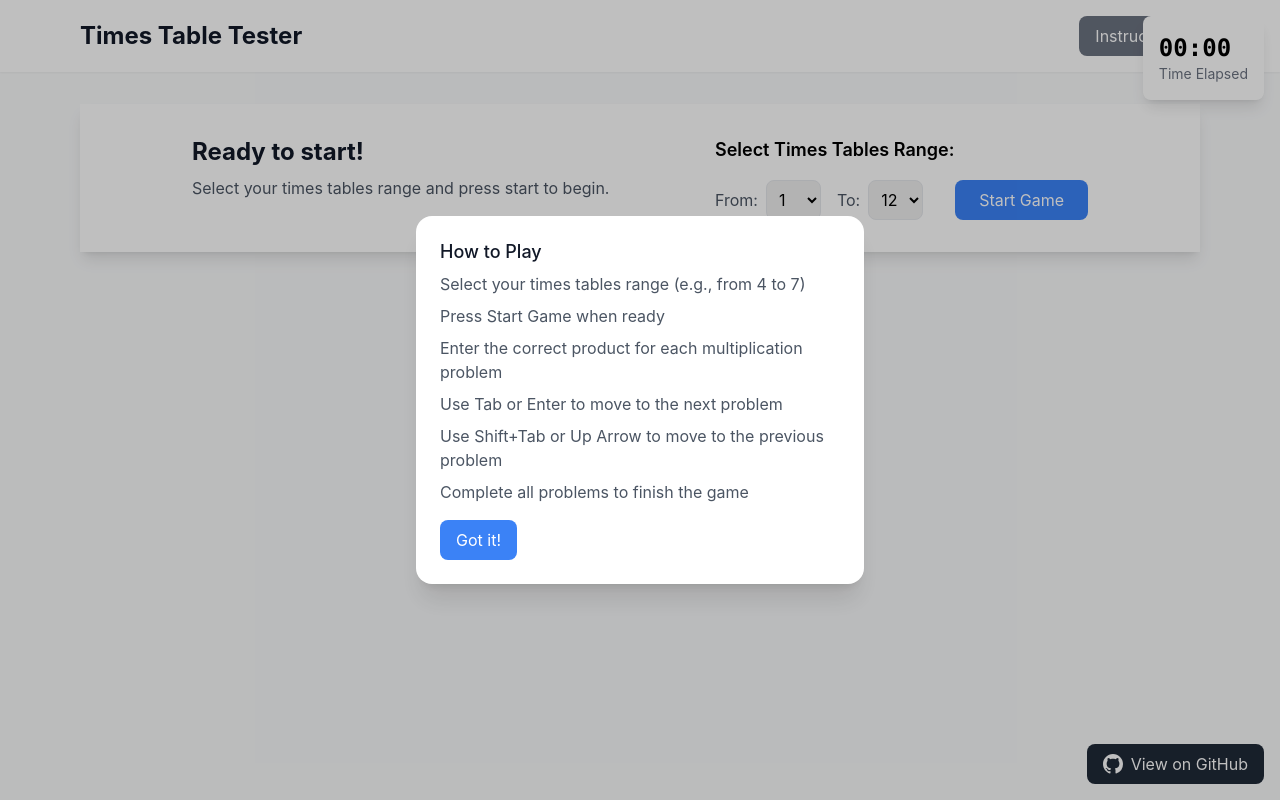
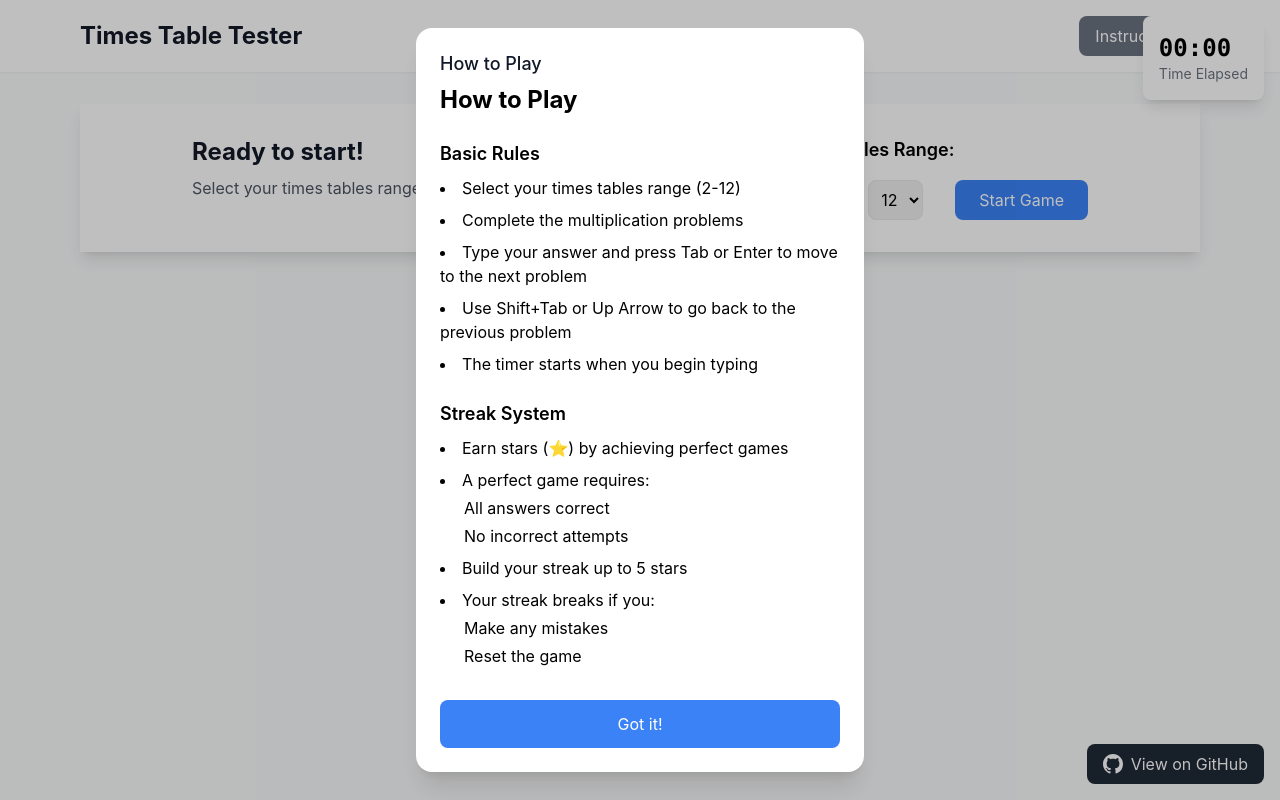
Before and after one commit to jonathanbossenger/times-table-table-tester, a React (Create React App) app: page / in a window 1280 px wide. Both pictures are taken after a click on the button "Instructions". Built offline with nearby package versions, Linux system fonts and the light colour scheme; the HTML template or start-up script is replaced by a standard one.

Commit message:
Updating instructions

```diff
--- a/src/components/Layout/index.js
+++ b/src/components/Layout/index.js
@@ -1,6 +1,7 @@
 import React from 'react';
 import { useGame } from '../../context/GameContext';
 import { Modal } from '../Modal';
+import { Instructions } from '../Modal/Instructions';
 
 export function Layout({ children }) {
   const { gameStatus, resetGame } = useGame();
@@ -56,22 +57,7 @@ export function Layout({ children }) {
         onClose={() => setShowInstructions(false)}
         title="How to Play"
       >
-        <div className="prose">
-          <ul className="mt-2 space-y-2 text-gray-600">
-            <li>Select your times tables range (e.g., from 4 to 7)</li>
-            <li>Press Start Game when ready</li>
-            <li>Enter the correct product for each multiplication problem</li>
-            <li>Use Tab or Enter to move to the next problem</li>
-            <li>Use Shift+Tab or Up Arrow to move to the previous problem</li>
-            <li>Complete all problems to finish the game</li>
-          </ul>
-          <button
-            className="mt-4 px-4 py-2 bg-blue-500 text-white rounded-lg hover:bg-blue-600"
-            onClick={() => setShowInstructions(false)}
-          >
-            Got it!
-          </button>
-        </div>
+        <Instructions isOpen={showInstructions} onClose={() => setShowInstructions(false)} />
       </Modal>
     </div>
   );
--- /dev/null
+++ b/src/components/Modal/Instructions.js
@@ -0,0 +1,49 @@
+export function Instructions({ isOpen, onClose }) {
+  return (
+    <div className={`modal ${isOpen ? 'show' : ''}`}>
+      <div className="modal-content">
+        <h2 className="text-2xl font-bold mb-6">How to Play</h2>
+
+        <div className="space-y-6">
+          <section>
+            <h3 className="text-lg font-semibold mb-2">Basic Rules</h3>
+            <ul className="list-disc list-inside space-y-2">
+              <li>Select your times tables range (2-12)</li>
+              <li>Complete the multiplication problems</li>
+              <li>Type your answer and press Tab or Enter to move to the next problem</li>
+              <li>Use Shift+Tab or Up Arrow to go back to the previous problem</li>
+              <li>The timer starts when you begin typing</li>
+            </ul>
+          </section>
+
+          <section>
+            <h3 className="text-lg font-semibold mb-2">Streak System</h3>
+            <ul className="list-disc list-inside space-y-2">
+              <li>Earn stars (⭐) by achieving perfect games</li>
+              <li>A perfect game requires:
+                <ul className="list-circle list-inside ml-6 mt-1 space-y-1">
+                  <li>All answers correct</li>
+                  <li>No incorrect attempts</li>
+                </ul>
+              </li>
+              <li>Build your streak up to 5 stars</li>
+              <li>Your streak breaks if you:
+                <ul className="list-circle list-inside ml-6 mt-1 space-y-1">
+                  <li>Make any mistakes</li>
+                  <li>Reset the game</li>
+                </ul>
+              </li>
+            </ul>
+          </section>
+        </div>
+
+        <button
+          onClick={onClose}
+          className="mt-8 w-full py-3 px-4 bg-blue-500 text-white rounded-lg hover:bg-blue-600 transition-colors"
+        >
+          Got it!
+        </button>
+      </div>
+    </div>
+  );
+}
--- a/src/context/GameContext.js
+++ b/src/context/GameContext.js
@@ -7,7 +7,7 @@ export function GameProvider({ children }) {
   const [gameStatus, setGameStatus] = useState('idle'); // idle, playing, completed
   const [answers, setAnswers] = useState({});
   const [incorrectAttempts, setIncorrectAttempts] = useState({});
-  const [lowerBound, setLowerBound] = useState(1);
+  const [lowerBound, setLowerBound] = useState(2);
   const [upperBound, setUpperBound] = useState(12);
   const [startTime, setStartTime] = useState(null);
   const [endTime, setEndTime] = useState(null);
@@ -178,6 +178,10 @@ export function GameProvider({ children }) {
       setStreak(0);
       setCumulativeTime(0);
       setGameStatus('idle');
+      // Reset range values to defaults
+      setLowerBound(2);
+      setUpperBound(12);
+      setLastRange(null);
     } else {
       // If maintaining streak, immediately start a new game with fresh problems
       startGame(); // This will call generateProblems and handle all necessary state updates
```
Also changed, not shown: 1 other file (tests, documents, lock files or other folders).
